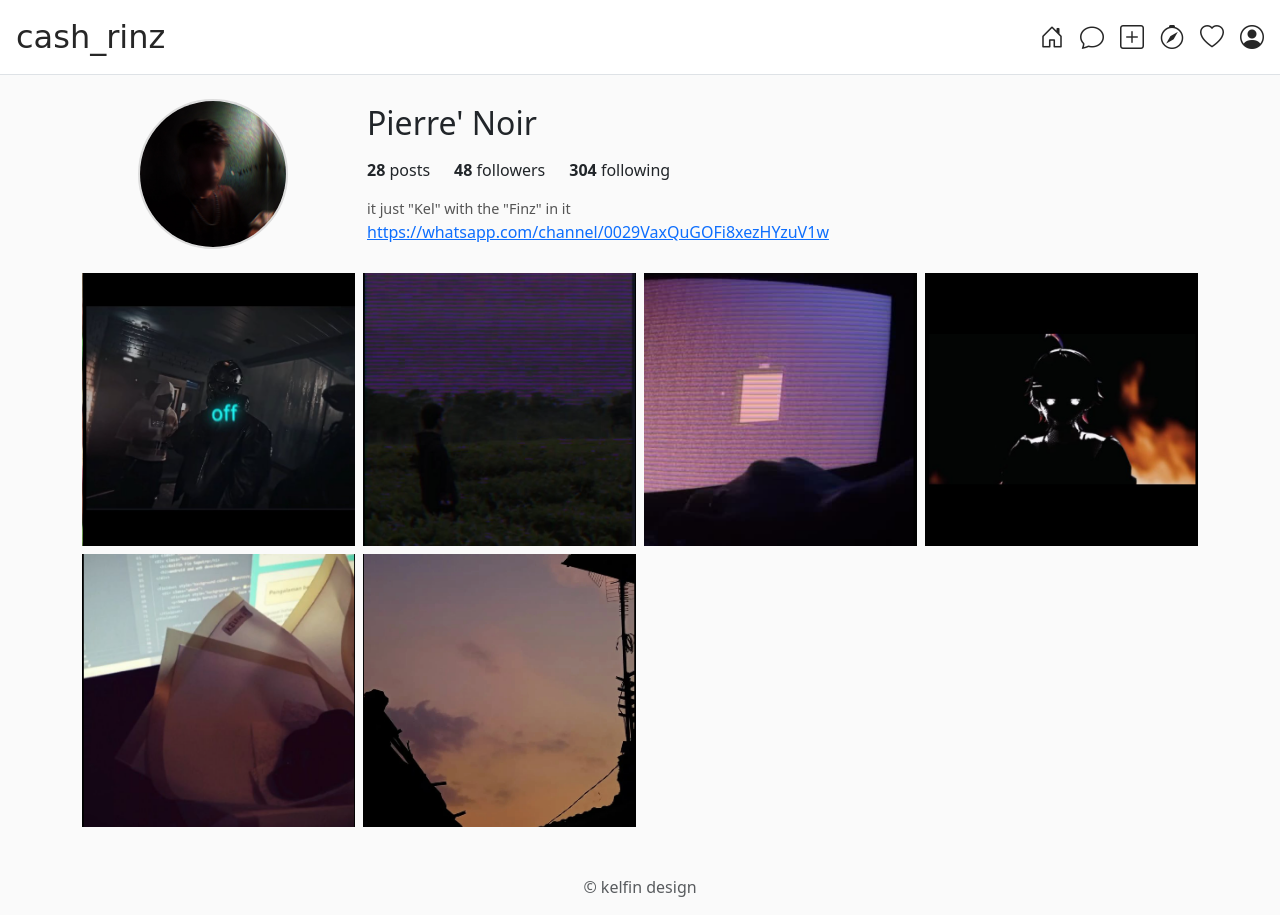
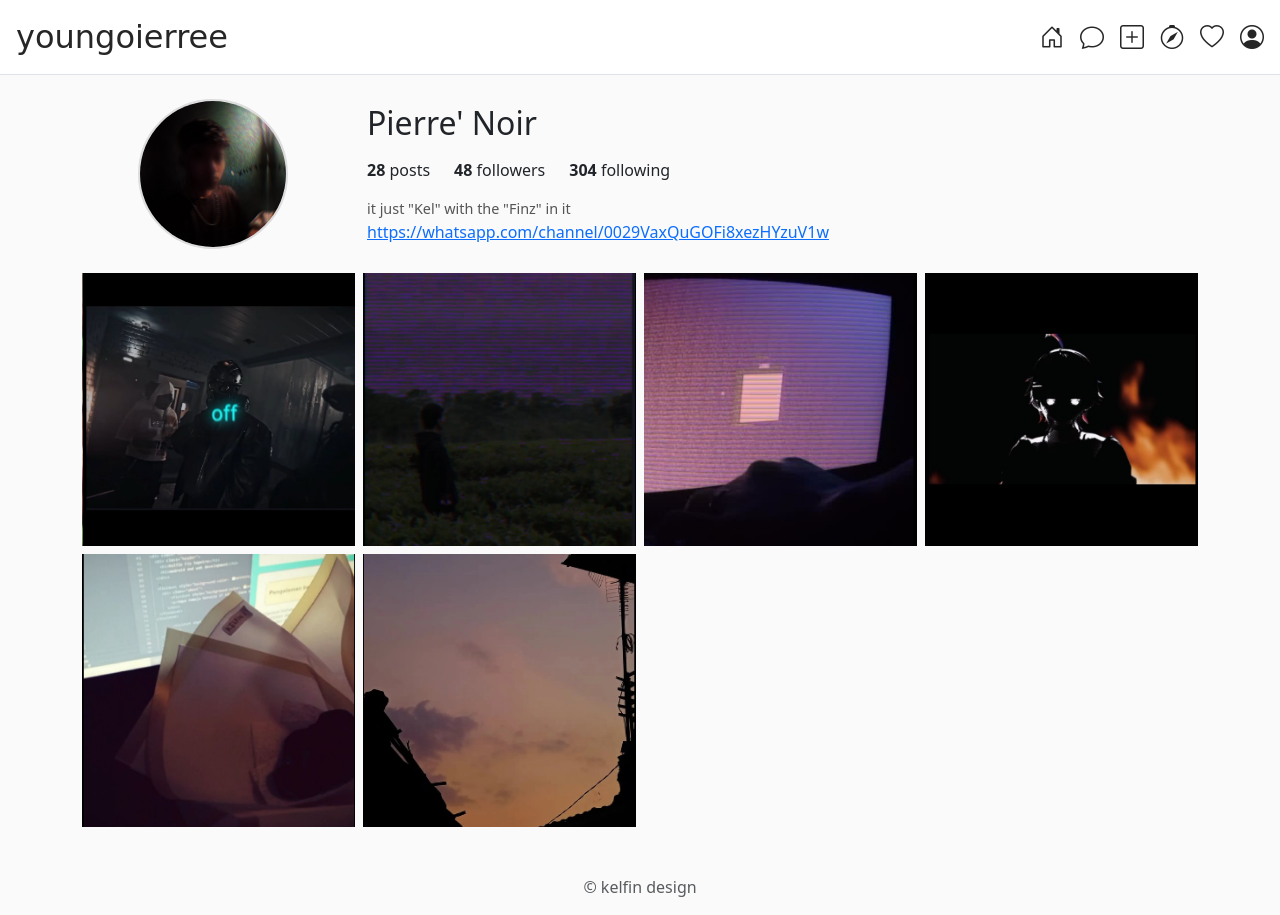
Before and after one commit to KelfinF10S/instagramwebview, a plain HTML site: page index.html in a window 1280 px wide. Drawn offline with nearby package versions, Linux system fonts and the light colour scheme.

Commit message:
Update index.html

```diff
--- a/index.html
+++ b/index.html
@@ -57,7 +57,7 @@
 <body>
 
     <nav class="navbar navbar-light bg-white border-bottom px-3">
-        <a class="navbar-brand" href="#">cash_rinz</a>
+        <a class="navbar-brand" href="#">youngoierree</a>
         <div class="d-flex align-items-center gap-3">
             <i class="bi bi-house-door icon-btn" title="Home"></i>
             <i class="bi bi-chat icon-btn" title="Messages"></i>
```
